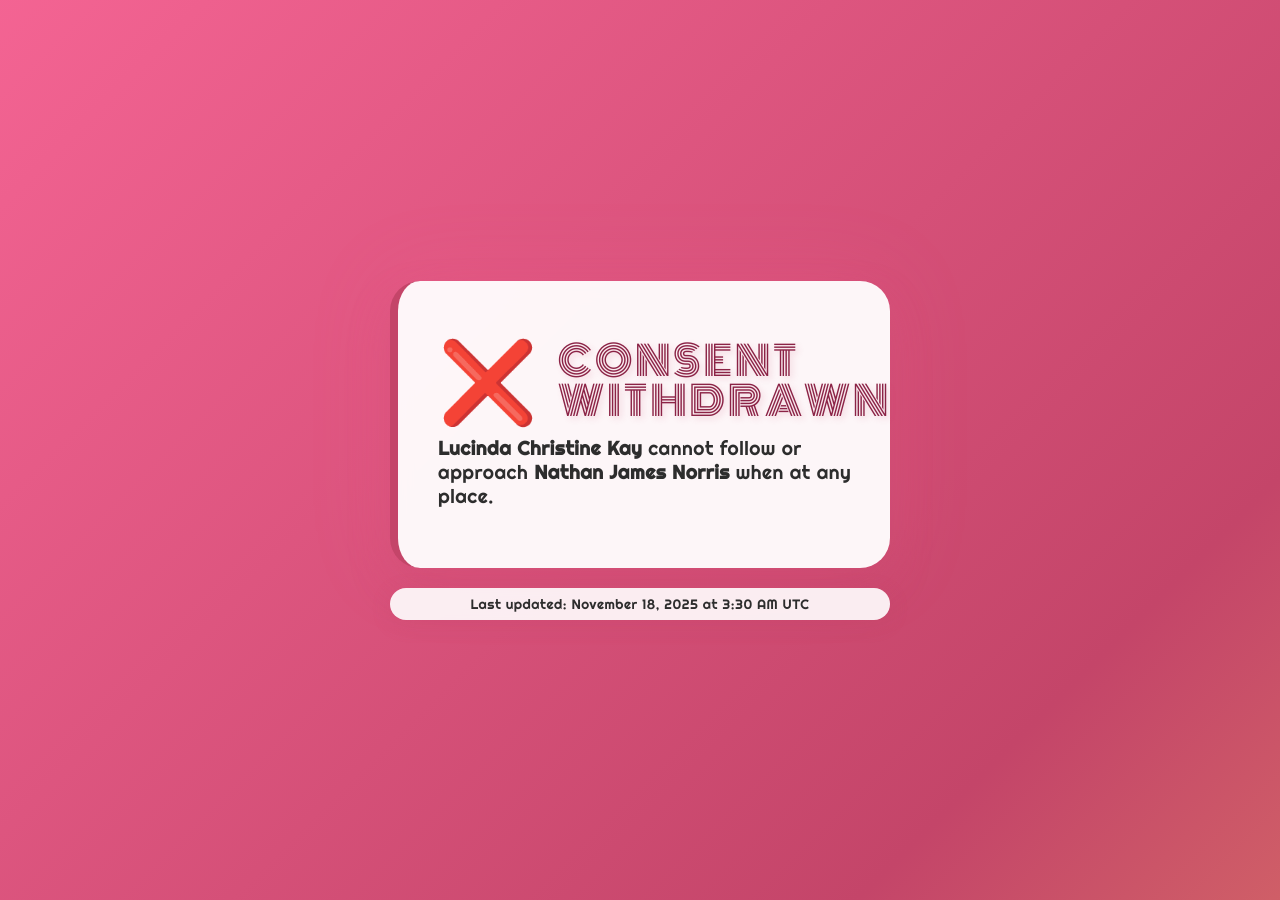
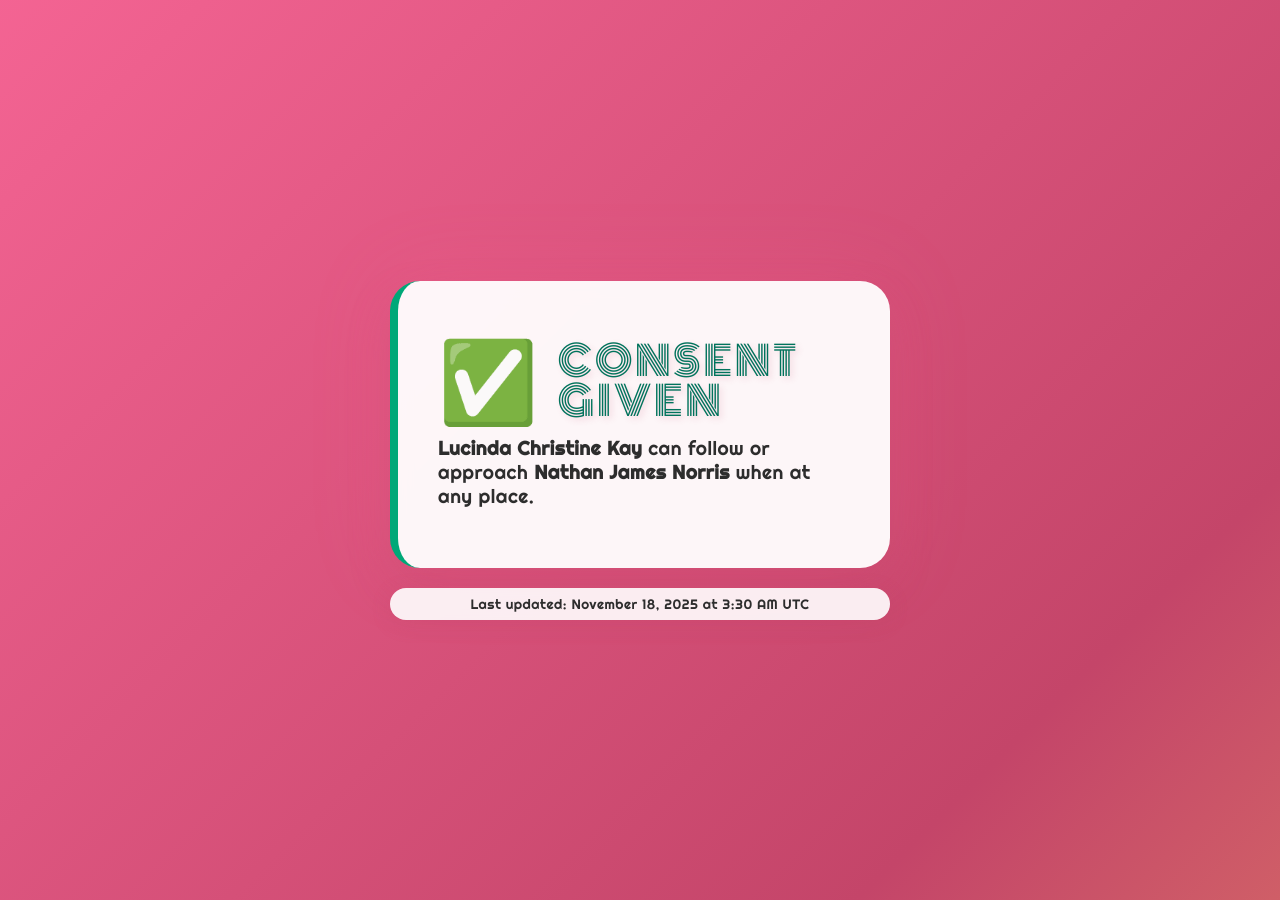
Before and after one commit to nathanjnorris/consent, a Jekyll site: the page built from index.html, in a window 1280 px wide. Built offline with Jekyll 4.4.1, drawn with Linux system fonts in a browser that asks for light colours.

Commit message:
Update consent_status from 'withdrawn' to 'given'

```diff
--- a/_config.yml
+++ b/_config.yml
@@ -1,7 +1,6 @@
 # Jekyll Configuration
 title: "Consent status"
 baseurl: ""
-url: "https://consent.nathanjn.com"
 
 # GitHub Pages settings
 markdown: kramdown
@@ -20,6 +19,6 @@ fonts:
 
 # Consent Status Configuration
 # Valid values: "given" or "withdrawn"
-consent_status: "withdrawn"
+consent_status: "given"
 
 last_updated: "2025-11-18 03:30:00 UTC"
```
